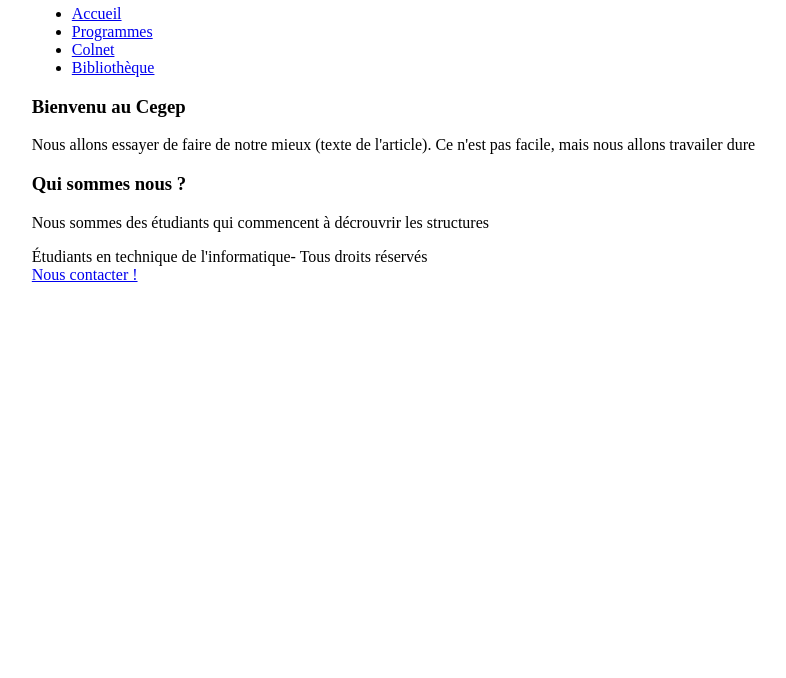
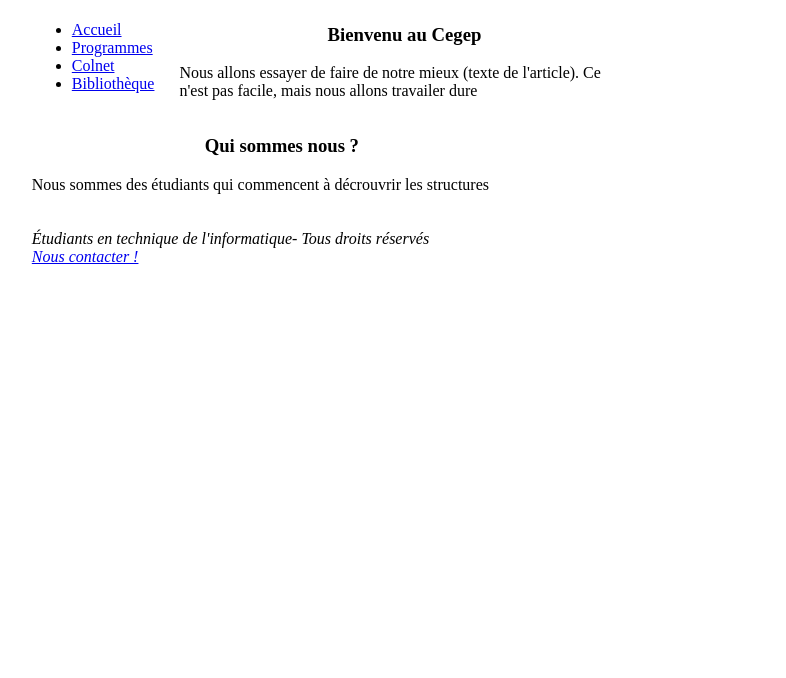
Before and after one commit to MarukoTv/IntroWeb, a plain HTML site: page Exercices/exercice4/index.html in a window 1280 px wide. Shown: the part 122-800 px from the top of the page, without its empty margins (229-1015 px from the left). Drawn offline with Linux system fonts and the light colour scheme.

Commit message:
Exercices 1, 2, 3, 4 et 5

```diff
--- a/Exercices/exercice4/css/style.css
+++ b/Exercices/exercice4/css/style.css
@@ -2,21 +2,33 @@ main{
 	margin:0 auto;  /* permet de centrer à 60% de la page*/
 	width: 60%;
 }
-h1,h2{
+h1, h2{
+
+	text-align : center;
 
 }
 nav{
 
+	float:left;
+	padding-right: 25px;
 }
 
 #section1{
 
+	float:left;
+	width:450px;
 
+	padding-right:10px;
 }
 
 #section2{
 
+	float: left;
+	width: 500px;
+	padding-bottom:20px;
 }
 footer{
 
+	clear:left;
+	font-style: italic;
 }
```
Also changed, not shown: Exercices/exercice4/index.html (+1 -0 lines).
